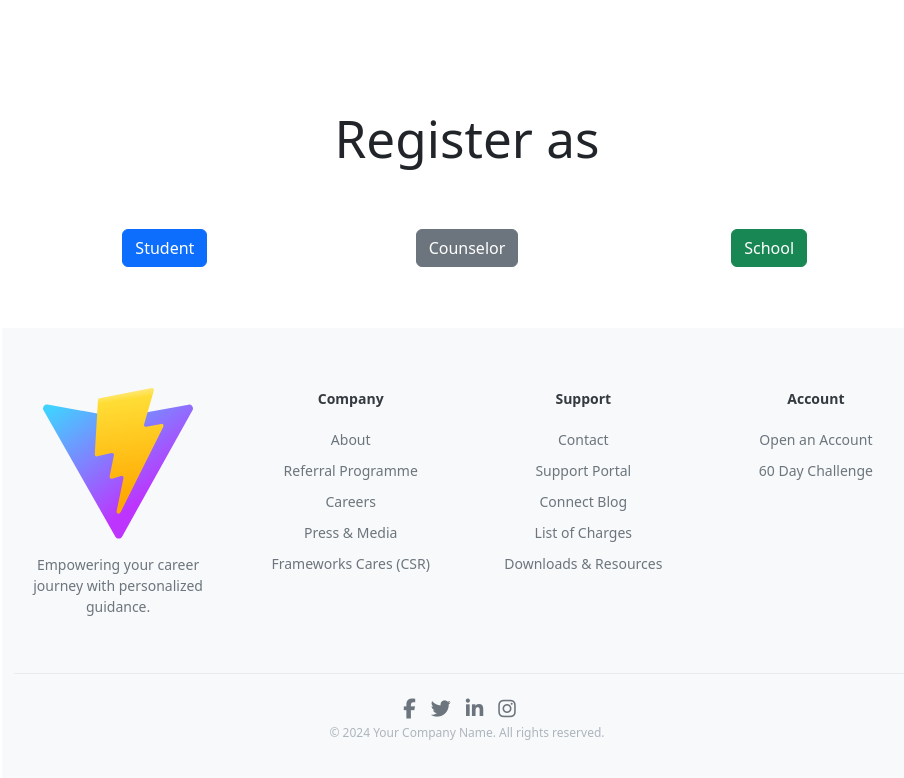
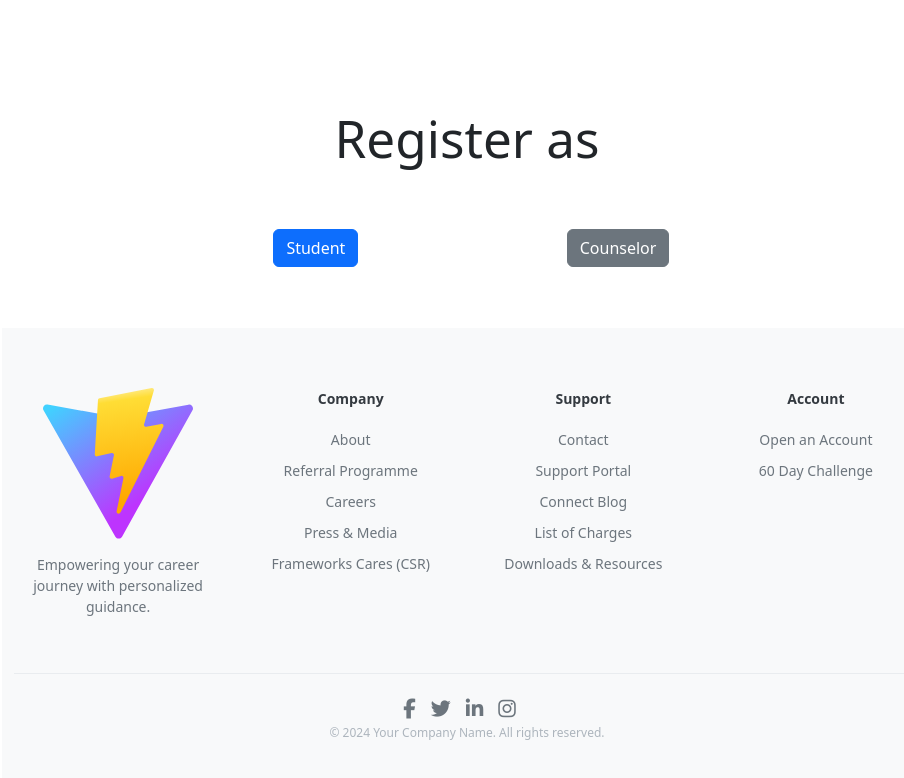
Before and after one commit to Black-Jade0/SIH_Jade, a React (Vite) app: page /signup in a window 1280 px wide. Shown: the top 778 px of the page, without its empty margins (173-1077 px from the left). Built offline with nearby package versions, Linux system fonts and the light colour scheme.

Commit message:
signup/signin fixed

```diff
--- a/src/landing_page/Navbar.jsx
+++ b/src/landing_page/Navbar.jsx
@@ -34,11 +34,7 @@ function Navbar() {
                                 Support
                             </Link>
                         </li>
-                        <li className="nav-item">
-                            <Link className="nav-link" to="/creativetools">
-                                CreativeTools
-                            </Link>
-                        </li>
+
                     </ul>
                 </div>
             </div>
--- a/src/landing_page/signin/Signin.jsx
+++ b/src/landing_page/signin/Signin.jsx
@@ -16,9 +16,9 @@ function Signin() {
         <SigninTypeSelection setSigninType={setSigninType} />
       ) : signinType === "student" ? (
         <StudentSignin/>
-      ) : signinType === "admin" ? (
+      ) : signinType === "mentor" ? (
         <MentorSignup />
-      ) : signinType === "mentor" (
+      ) : (
         <AdminSignup />
       )}
     </div>
--- a/src/landing_page/signin/SigninTypeSelection.jsx
+++ b/src/landing_page/signin/SigninTypeSelection.jsx
@@ -19,7 +19,7 @@ function SigninTypeSelection({ setSigninType }) {
         <div className="col-4 text-center">
           <button
             className="btn btn-secondary mb-3"
-            onClick={() => setSigninType("counselor")}
+            onClick={() => setSigninType("mentor")}
           >
             Counselor
           </button>
@@ -27,9 +27,9 @@ function SigninTypeSelection({ setSigninType }) {
         <div className="col-4 text-center">
           <button
             className="btn btn-success mb-3"
-            onClick={() => setSigninType("school")}
+            onClick={() => setSigninType("admin")}
           >
-            School
+            Admin
           </button>
         </div>
       </div>
--- a/src/landing_page/signup/AdminSignup.jsx
+++ b/src/landing_page/signup/AdminSignup.jsx
@@ -6,7 +6,7 @@ import './style.css';
 function AdminSignup() {
   return (
     <div className="container mt-5">
-      <h1 className="text-center mb-5">School Registration</h1>
+      <h1 className="text-center mb-5">Admin Registration</h1>
       <form>
         {/* Add form fields for school registration */}
         <div className="mb-3">
--- a/src/landing_page/signup/Signup.jsx
+++ b/src/landing_page/signup/Signup.jsx
@@ -9,17 +9,17 @@ import './style.css';
 
 function Signup() {
   const [signupType, setSignupType] = useState("");
-
+  console.log("signupType is: ",signupType)
   return (
     <div className="container">
+
       {!signupType ? (
         <SignupTypeSelection setSignupType={setSignupType} />
       ) : signupType === "student" ? (
         <StudentSignup />
-      ) : signupType === "admin" ? (
+      ) : signupType === "mentor" ? (
         <MentorSignup />
-      ) : signupType === "mentor" (
-        <AdminSignup />
+      ) : ( null
       )}
     </div>
   );
--- a/src/landing_page/signup/SignupTypeSelection.jsx
+++ b/src/landing_page/signup/SignupTypeSelection.jsx
@@ -19,19 +19,12 @@ function SignupTypeSelection({ setSignupType }) {
         <div className="col-4 text-center">
           <button
             className="btn btn-secondary mb-3"
-            onClick={() => setSignupType("counselor")}
+            onClick={() => setSignupType("mentor")}
           >
             Counselor
           </button>
         </div>
-        <div className="col-4 text-center">
-          <button
-            className="btn btn-success mb-3"
-            onClick={() => setSignupType("school")}
-          >
-            School
-          </button>
-        </div>
+
       </div>
     </div>
   );
```
